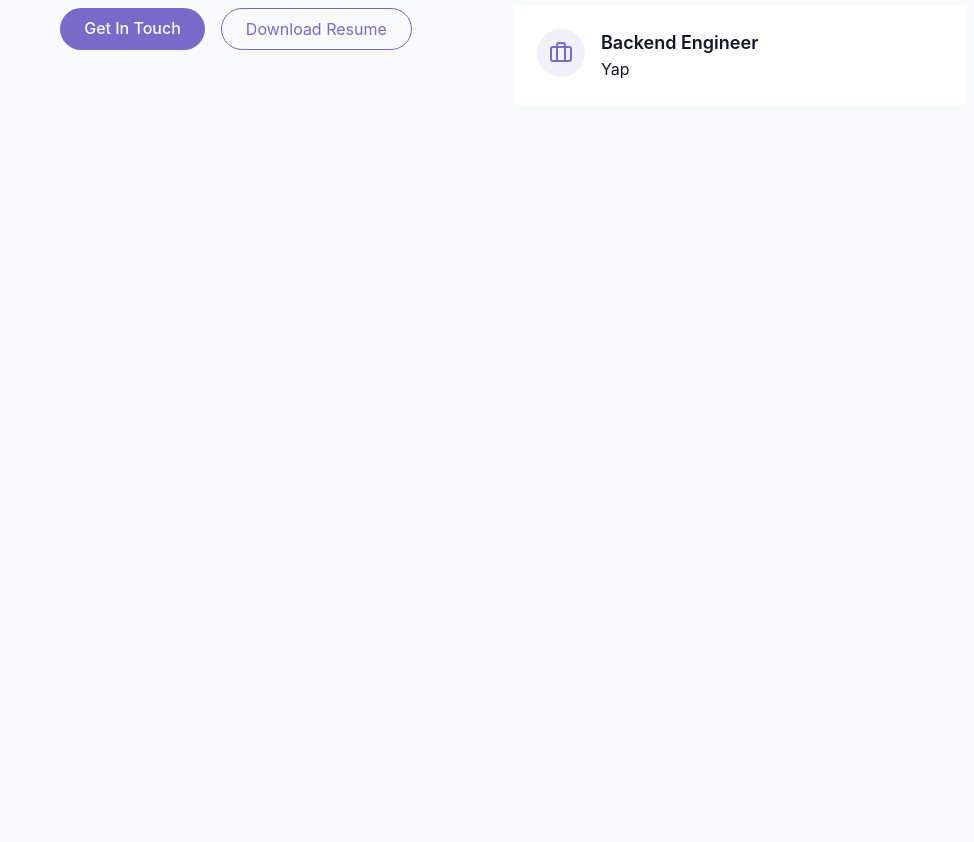
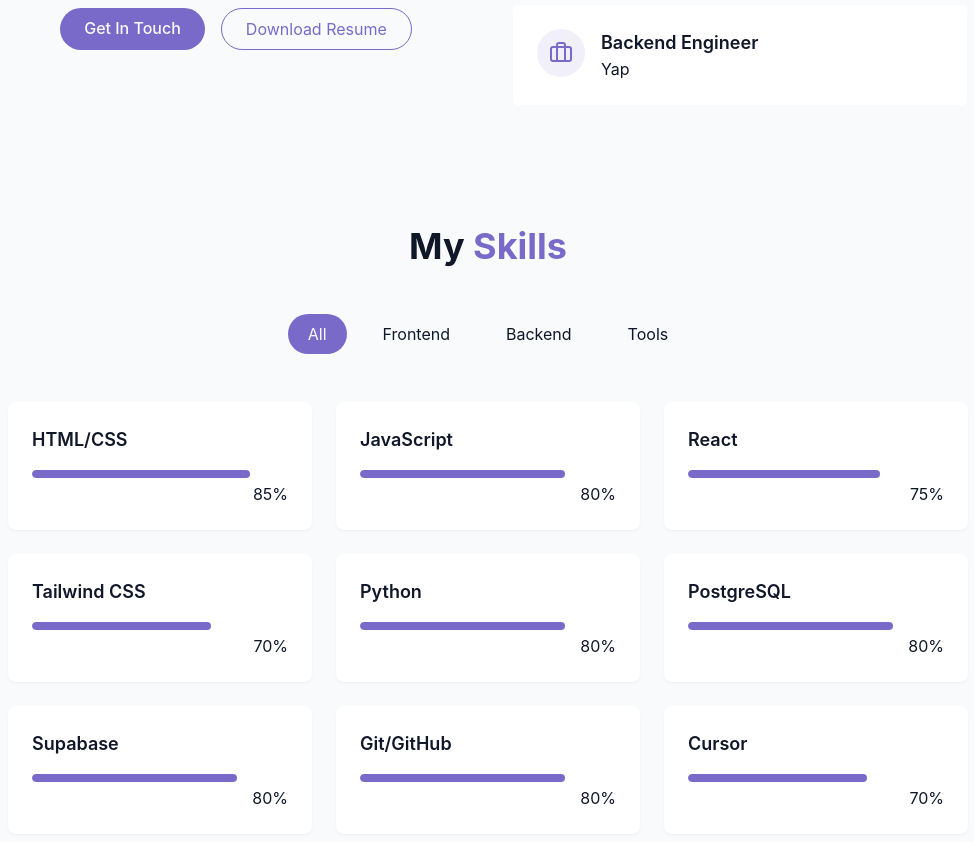
Before and after one commit to emanuel8006/personal-website, a React (Vite) app: page / in a window 1280 px wide. Shown: the part 1160-2002 px from the top of the page, without its empty margins (152-1126 px from the left). Before the commit the page ends 1290 px from the top, so only its background shows below. Built offline with nearby package versions, Linux system fonts and the light colour scheme.

Commit message:
Skills Section semi-complete. Need to add/remove skills

```diff
--- /dev/null
+++ b/src/components/SkillsSection.jsx
@@ -0,0 +1,85 @@
+import { useState } from "react";
+import { cn } from "@/lib/utils";
+
+const skills = [
+   /* Each skill should be its own object, formatted as the example below */
+   //Front End
+   { name: "HTML/CSS", level: 85, catergory: "frontend"},
+   { name: "JavaScript", level: 80, category: "frontend" },
+   { name: "React", level: 75, category: "frontend" },
+   { name: "Tailwind CSS", level: 70, category: "frontend" },
+
+   //Backend (e.g., Supabase, PostgreSQL, Python-Flask-FastAPI)
+   { name: "Python", level: 80, category: "backend" },
+   { name: "PostgreSQL", level: 80, category: "backend" },
+   { name: "Supabase", level: 80, category: "backend" },
+
+   //Tools (e.g., Git/Github, AWS-EC2-lambda-amplify, Docker, Cursor, VSCode, etc)
+   { name: "Git/GitHub", level: 80, category: "tools" },
+   { name: "Cursor", level: 70, category: "tools" },
+];
+
+const categories = ["all", "frontend", "backend", "tools"];
+
+
+export const SkillsSection = () => {
+   const [activeCategory, setActiveCategory] = useState("all");
+
+   const filteredSkills = skills.filter(
+      (skill) => activeCategory === "all" || skill.category === activeCategory
+   );
+
+   return (
+      <section
+         id="skills"
+         className="py-24 px-4 relative bg-secondary/30"
+      >
+         <div className="container mx-auto max-w-5xl">
+            <h2 className="text-3xl md:text-4xl font-bold mb-12 text-center">
+               My <span className="text-primary"> Skills</span>
+            </h2>
+
+            <div className="flex flex-wrap justify-center gap-4 mb-12">
+               {categories.map((category, key) => (
+                  <button
+                     key={key}
+                     onClick={() => setActiveCategory(category)}
+                     className={cn(
+                        "px-5 py-2 rounded-full transition-colors duration-300 capitalize",
+                        activeCategory == category
+                           ? "bg-primary text-primary-foreground"
+                           : "bg-secondary/70 text-foreground hover:bd-secondary"
+                     )}
+                  >
+                     {category}
+                  </button>
+               ))}
+            </div>
+
+            <div className="grid grid-cols-1 sm:grid-cols-2 lg:grid-cols-3 gap-6">
+               {filteredSkills.map((skill, key) => (
+                  <div
+                     key={key}
+                     className="bg-card p-6 rounded-lg shadow-xs card-hover"
+                  >
+                     <div className="text-left mb-4">
+                        <h3 className="font-semibold text-lg"> {skill.name} </h3>
+                     </div>
+
+                     <div className="w-full bg-secondary/50 h-2 rounded-full overflow-hidden">
+                        <div
+                           className="bg-primary h-2 rounded-full origin-left animate-[gro_1.5s_ease-out]"
+                           style={{width: skill.level + "%"}}
+                        />
+                     </div>
+
+                     <div className="text-right mt-1">
+                        <span className="text-small text-muted-foreground">{skill.level}%</span>
+                     </div>
+                  </div>
+               ))}
+            </div>
+         </div>
+      </section>
+   )
+}
--- a/src/pages/Home.jsx
+++ b/src/pages/Home.jsx
@@ -1,6 +1,7 @@
 import { AboutSection } from "../components/AboutSection";
 import { HeroSection } from "../components/HeroSection";
 import { Navbar } from "../components/Navbar";
+import { SkillsSection } from "../components/SkillsSection";
 import { ThemeToggle } from "../components/ThemeToggle";
 import { StarBackground } from "@/components/StarBackground";
 
@@ -18,6 +19,7 @@
             <main>
                 <HeroSection />
                 <AboutSection />
+                <SkillsSection />
             </main>
             {/* Footer */}
         </div>
```
